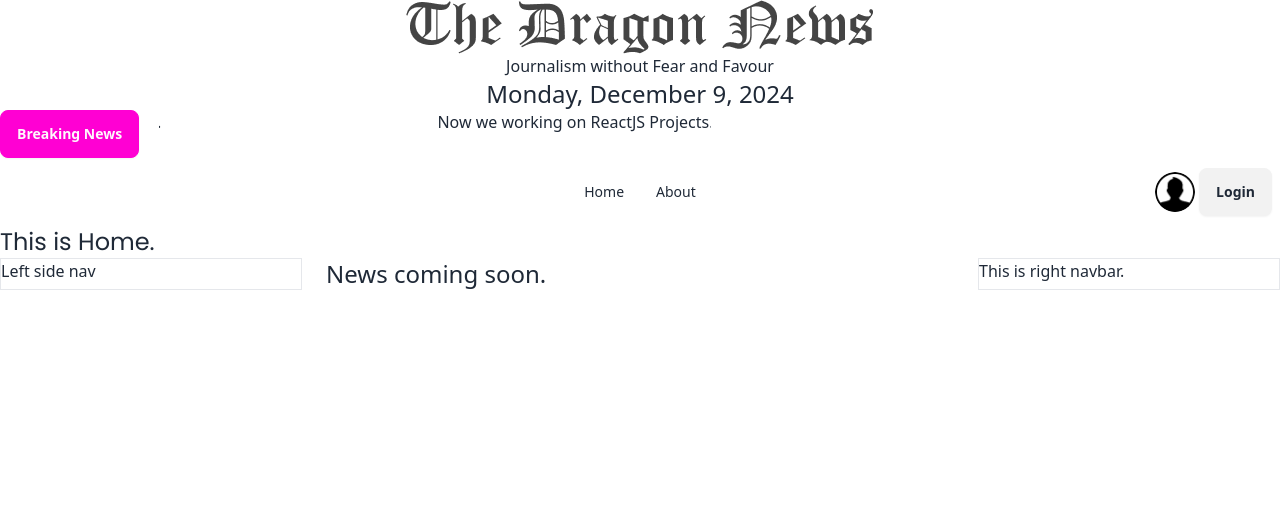
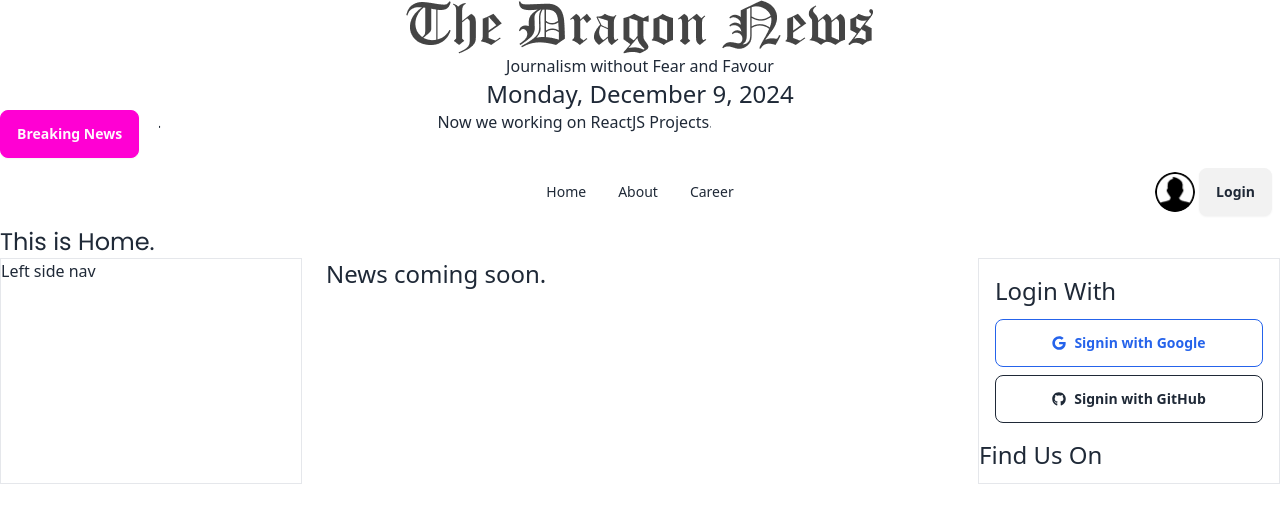
Before and after one commit to DasPriYam714/The-Panorama-Press, a React (Vite) app: page / in a window 1280 px wide. Shown: the top 522 px of the page. Built offline with nearby package versions, Linux system fonts and the light colour scheme.

Commit message:
right nav part 1

```diff
--- a/package.json
+++ b/package.json
@@ -15,6 +15,7 @@
     "react": "^18.3.1",
     "react-dom": "^18.3.1",
     "react-fast-marquee": "^1.6.5",
+    "react-icons": "^5.4.0",
     "react-router": "^7.0.2"
   },
   "devDependencies": {
--- a/src/pages/shared/navbar/Navbar.jsx
+++ b/src/pages/shared/navbar/Navbar.jsx
@@ -9,6 +9,9 @@ const Navbar = () => {
       </li>
       <li>
         <Link to={"/about"}>About</Link>
+      </li>
+      <li>
+        <Link to={"/career"}>Career</Link>
       </li>
     </>
   );
--- a/src/pages/shared/rightNav/RightNav.jsx
+++ b/src/pages/shared/rightNav/RightNav.jsx
@@ -1,12 +1,27 @@
-
+import { FaGoogle, FaGithub } from "react-icons/fa";
 
 const RightNav = () => {
-    return (
-        <div>
-            <h2>This is right navbar.</h2>
+  return (
+    <div>
+      <div className="p-4">
+        <h2 className="text-2xl mb-3">Login With</h2>
 
-        </div>
-    );
+        <button className="btn btn-outline w-full text-blue-600 mb-2">
+          <FaGoogle></FaGoogle>
+          Signin  with Google
+        </button>
+        <button className="btn btn-outline w-full">
+          <FaGithub></FaGithub>
+          Signin  with GitHub
+        </button>
+      </div>
+
+      <div>
+      <h2 className="text-2xl mb-3">Find Us On</h2>
+
+      </div>
+    </div>
+  );
 };
 
 export default RightNav;
```
Also changed, not shown: 1 other file (tests, documents, lock files or other folders).
